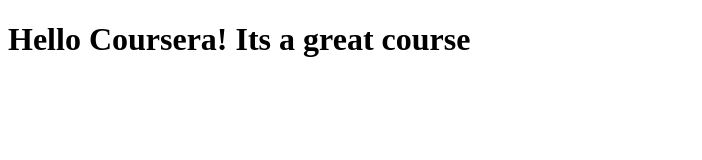
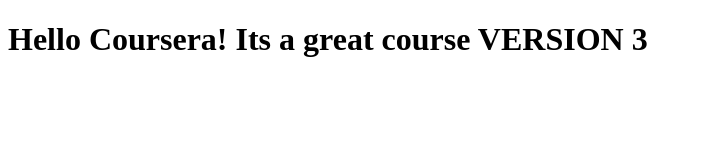
Before and after one commit to XanderLuus/coursera-test, a plain HTML site: page site/index.html in a window 1280 px wide. Shown: the whole page, without its empty margins (0-702 px from the left). Drawn offline with Linux system fonts and the light colour scheme.

Commit message:
Version 3

```diff
--- a/site/index.html
+++ b/site/index.html
@@ -4,6 +4,6 @@
 	<title>Hello Coursera!</title>
 </head>
 <body>
-<h1>Hello Coursera! Its a great course</h1>
+<h1>Hello Coursera! Its a great course VERSION 3</h1>
 </body>
 </html>
```
